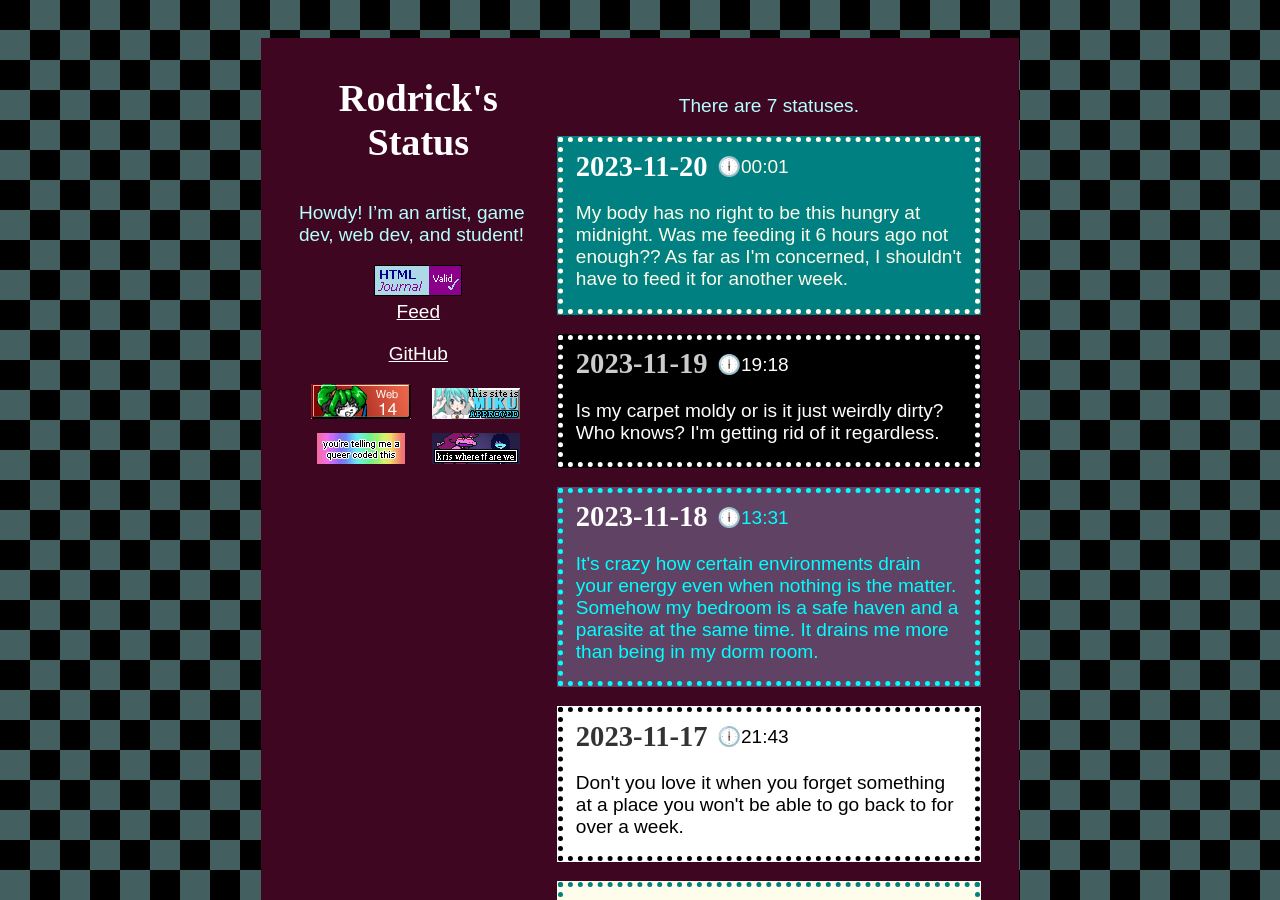
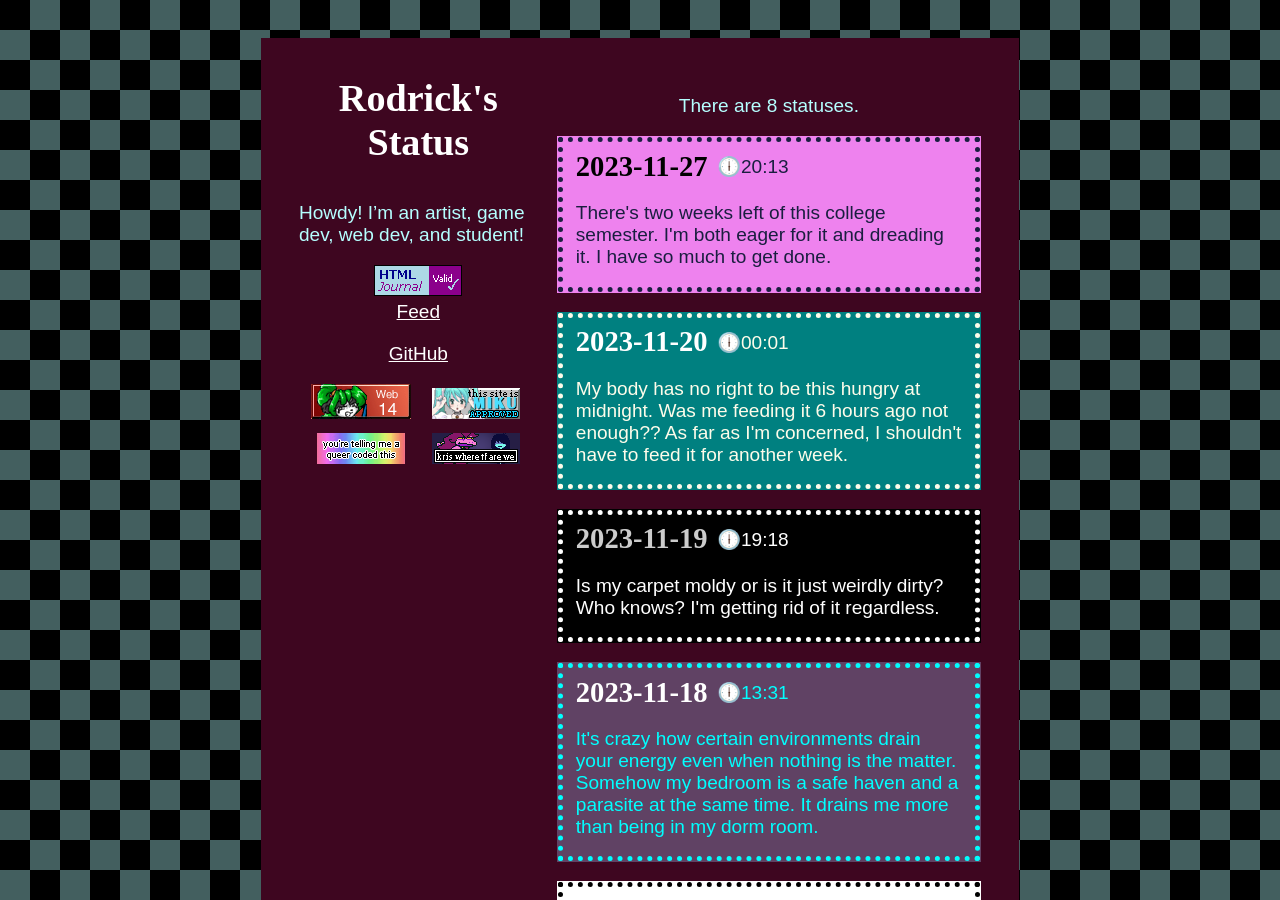
Before and after one commit to RodFireProductions/Status, a Jekyll site: the page built from site/index.md, in a window 1280 px wide and 900 px high. Built offline with Jekyll 4.4.1, drawn with Linux system fonts in a browser that asks for light colours.

Commit message:
Automated Commit Mon 11/27/2023 20:13:58.91

```diff
--- a/site/_data/x.json
+++ b/site/_data/x.json
@@ -1,3 +1,3 @@
 {
-    "num": 7
+    "num": 8
 }
--- a/site/_includes/status.html
+++ b/site/_includes/status.html
@@ -1,3 +1,10 @@
+
+
+<article class="pink" id="8">
+<h2>2023-11-27</h2>
+<p class="time">&#x1F555;20:13</p>
+<p class="content">There's two weeks left of this college semester. I'm both eager for it and dreading it. I have so much to get done.</p>
+</article>
 
 
 <article class="green" id="7">
```
